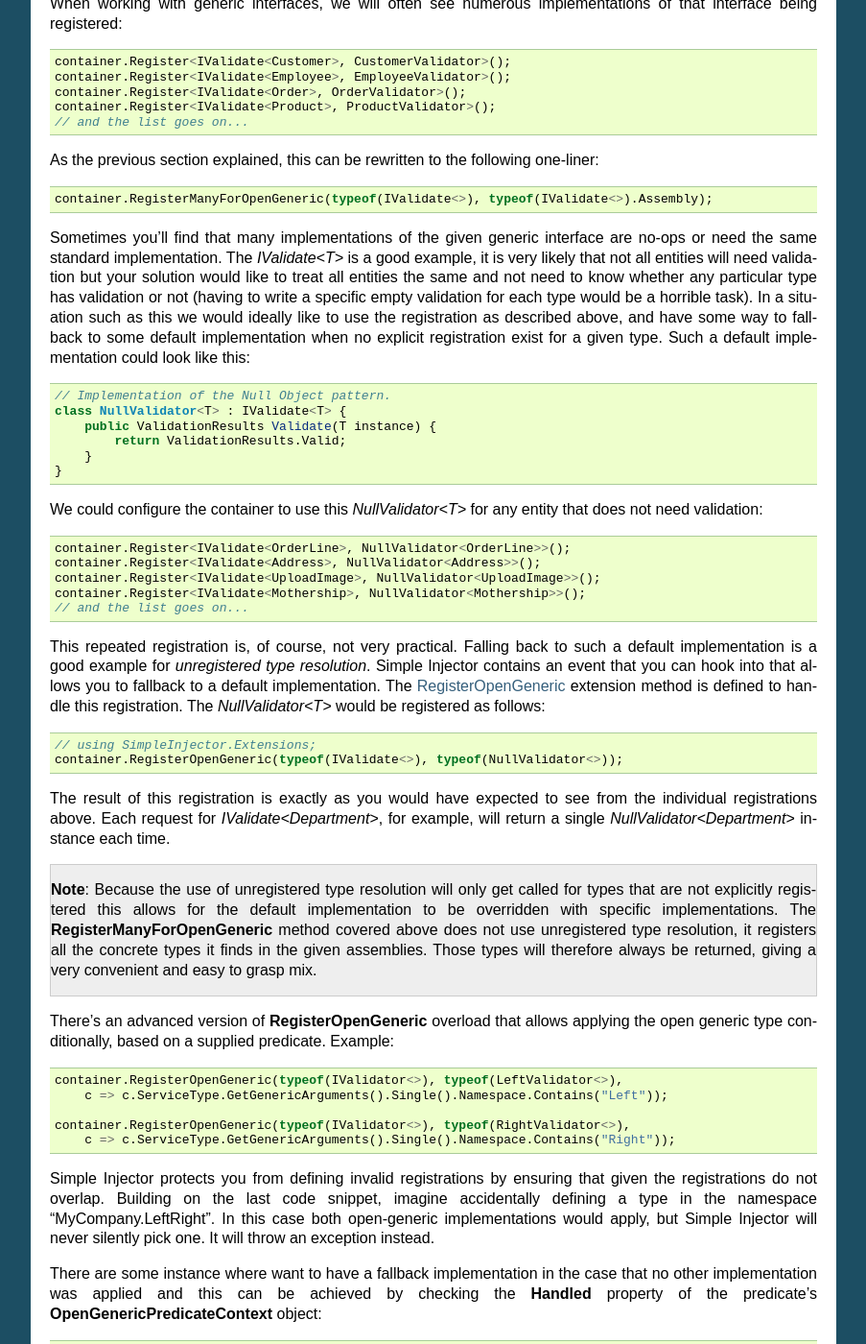
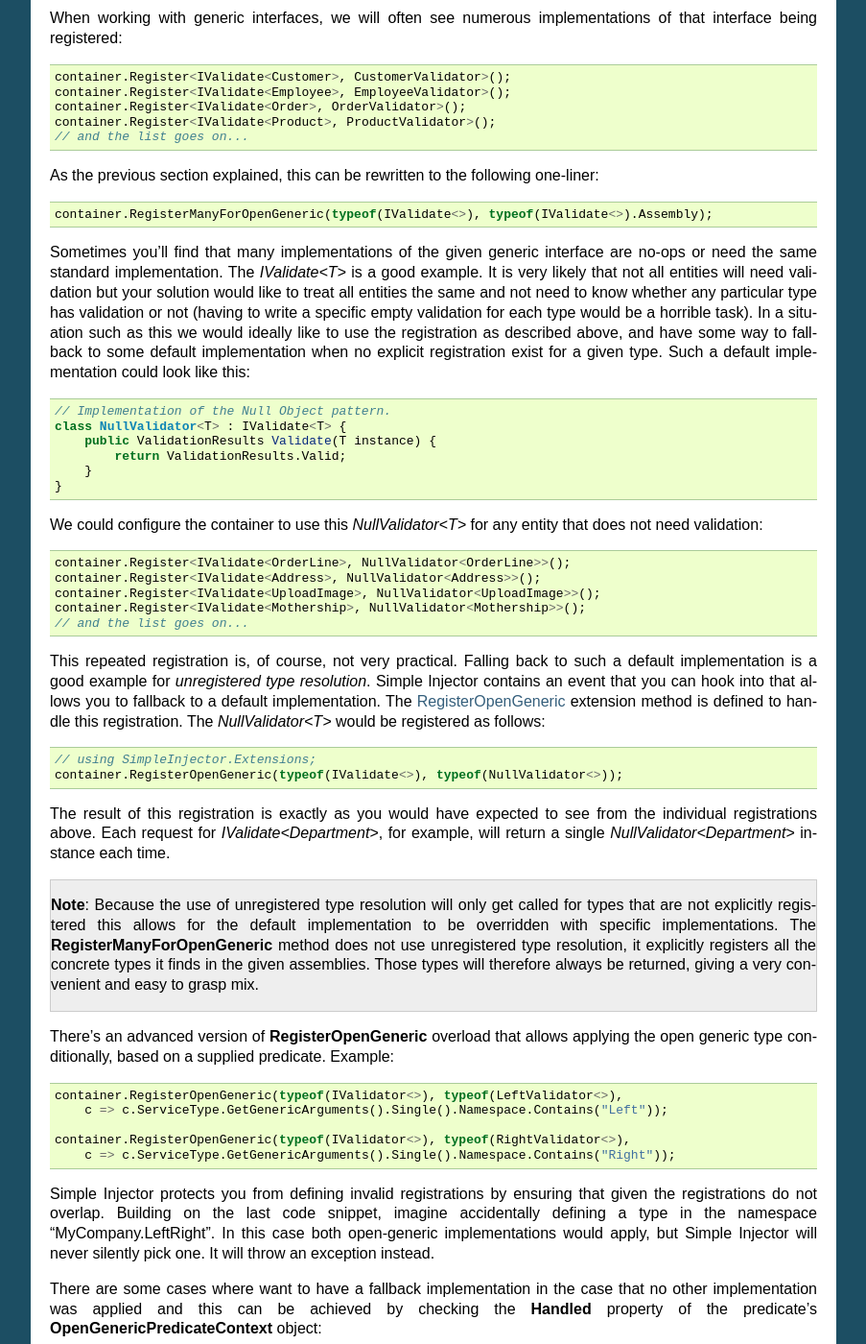
Before and after one commit to simpleinjector/Documentation, a Sphinx documentation site: the page built from source/advanced.rst, in a window 1280 px wide and 1400 px high, scrolled down 3443 px. Shown: the whole window at 96% size, without its empty margins (198-1101 px from the left). Built offline with Sphinx 7.4.7, drawn with Linux system fonts in a browser that asks for light colours; some of the changed text lies outside the part shown.

Commit message:
Small typo's fixed in advanced page. Link added to decisions page.

```diff
--- a/source/advanced.rst
+++ b/source/advanced.rst
@@ -172,7 +173,7 @@ As the previous section explained, this can be rewritten to the following one-li
 
     container.RegisterManyForOpenGeneric(typeof(IValidate<>), typeof(IValidate<>).Assembly);
 
-Sometimes you'll find that many implementations of the given generic interface are no-ops or need the same standard implementation. The *IValidate<T>* is a good example, it is very likely that not all entities will need validation but your solution would like to treat all entities the same and not need to know whether any particular type has validation or not (having to write a specific empty validation for each type would be a horrible task). In a situation such as this we would ideally like to use the registration as described above, and have some way to fallback to some default implementation when no explicit registration exist for a given type. Such a default implementation could look like this:
+Sometimes you'll find that many implementations of the given generic interface are no-ops or need the same standard implementation. The *IValidate<T>* is a good example. It is very likely that not all entities will need validation but your solution would like to treat all entities the same and not need to know whether any particular type has validation or not (having to write a specific empty validation for each type would be a horrible task). In a situation such as this we would ideally like to use the registration as described above, and have some way to fallback to some default implementation when no explicit registration exist for a given type. Such a default implementation could look like this:
 
 .. code-block:: c#
 
@@ -205,7 +206,7 @@ The result of this registration is exactly as you would have expected to see fro
 
 .. container:: Note
 
-    **Note**: Because the use of unregistered type resolution will only get called for types that are not explicitly registered this allows for the default implementation to be overridden with specific implementations. The **RegisterManyForOpenGeneric** method covered above does not use unregistered type resolution, it registers all the concrete types it finds in the given assemblies. Those types will therefore always be returned, giving a very convenient and easy to grasp mix.
+    **Note**: Because the use of unregistered type resolution will only get called for types that are not explicitly registered this allows for the default implementation to be overridden with specific implementations. The **RegisterManyForOpenGeneric** method does not use unregistered type resolution, it explicitly registers all the concrete types it finds in the given assemblies. Those types will therefore always be returned, giving a very convenient and easy to grasp mix.
 
 There's an advanced version of **RegisterOpenGeneric** overload that allows applying the open generic type conditionally, based on a supplied predicate. Example:
 
@@ -219,7 +220,7 @@ There's an advanced version of **RegisterOpenGeneric** overload that allows appl
 
 Simple Injector protects you from defining invalid registrations by ensuring that given the registrations do not overlap. Building on the last code snippet, imagine accidentally defining a type in the namespace "MyCompany.LeftRight". In this case both open-generic implementations would apply, but Simple Injector will never silently pick one. It will throw an exception instead.
 
-There are some instance where want to have a fallback implementation in the case that no other implementation was applied and this can be achieved by checking the **Handled** property of the predicate's **OpenGenericPredicateContext** object:
+There are some cases where want to have a fallback implementation in the case that no other implementation was applied and this can be achieved by checking the **Handled** property of the predicate's **OpenGenericPredicateContext** object:
 
 .. code-block:: c#
 
--- a/source/decisions.rst
+++ b/source/decisions.rst
@@ -4,7 +4,7 @@
 Design Decisions
 ================
 
-Our design principles have influenced the direction of the development of features in Simple Injector. In this section we would like to explain some of the design decisions.
+Our :doc:`design principles <principles>` have influenced the direction of the development of features in Simple Injector. In this section we would like to explain some of the design decisions.
 
 * :ref:`The container is locked after the first call to resolve <Container-is-locked>`
 * :ref:`The API clearly separates registration of collections from other registrations <Separate-collections>`
```
Also changed, not shown: other parts of source/advanced.rst (+4 -3 lines).
